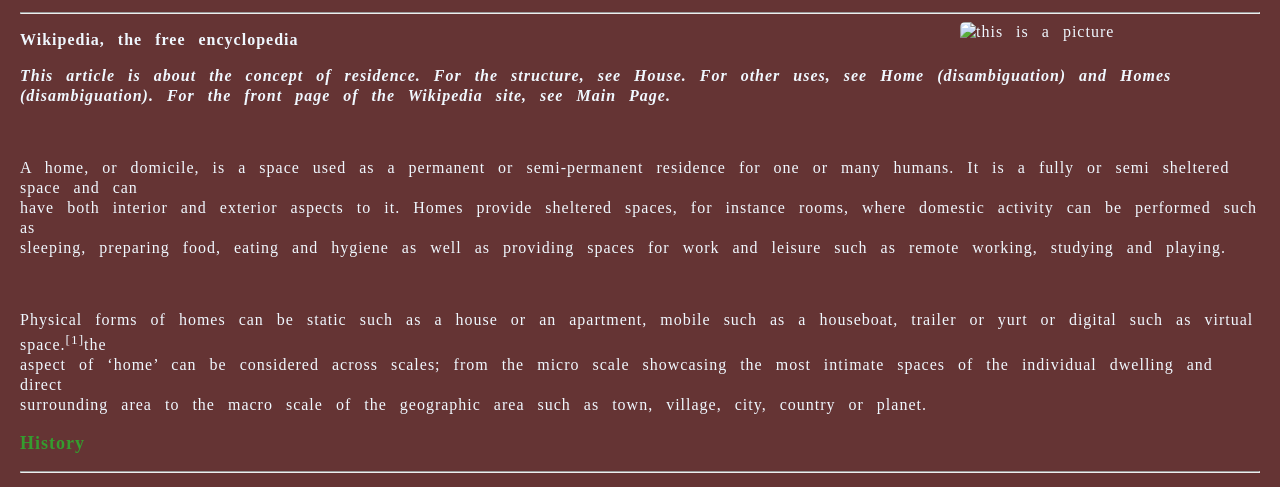
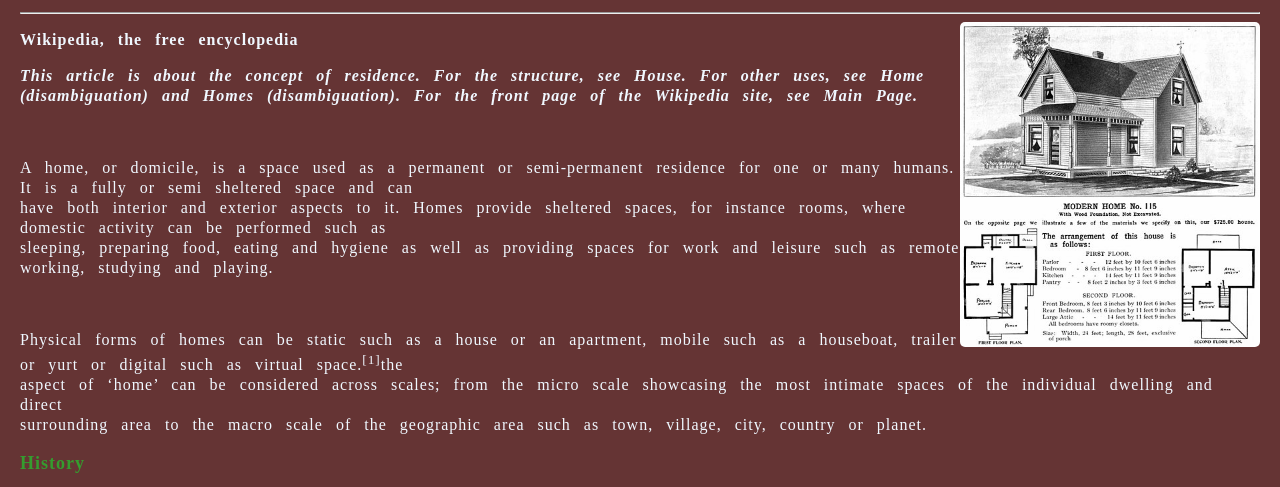
Before and after one commit to sayansrkr/MyWeb, a plain HTML site: page index.html in a window 1280 px wide. Shown: the part 282-769 px from the top of the page. Drawn offline with Linux system fonts and the light colour scheme.

Commit message:
Update index.html

```diff
--- a/index.html
+++ b/index.html
@@ -22,7 +22,7 @@
 
     <h1 class="h1">WIKIPEDIA</h1>
     <hr>
-    <img align="right" width="300" src="image\img.jpg" alt="this is a picture">
+    <img align="right" width="300" src="img.jpg" alt="this is a picture">
     <p><strong> Wikipedia, the free encyclopedia</strong></p>
     <p><i><b><t>This article is about the concept of residence. For the structure, see House. For other uses, see Home (disambiguation) and Homes (disambiguation).
         For the front page of the Wikipedia site, see Main Page.</t></b></i></p>
```
